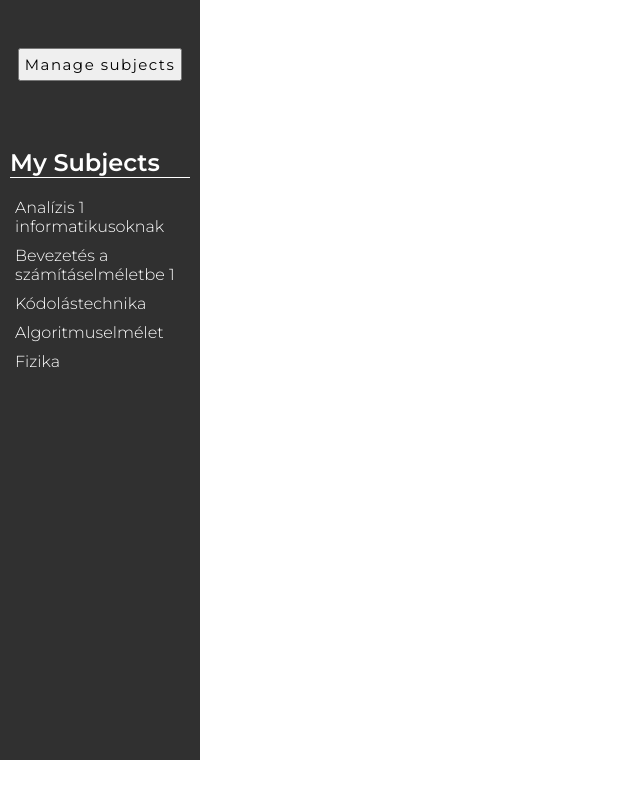
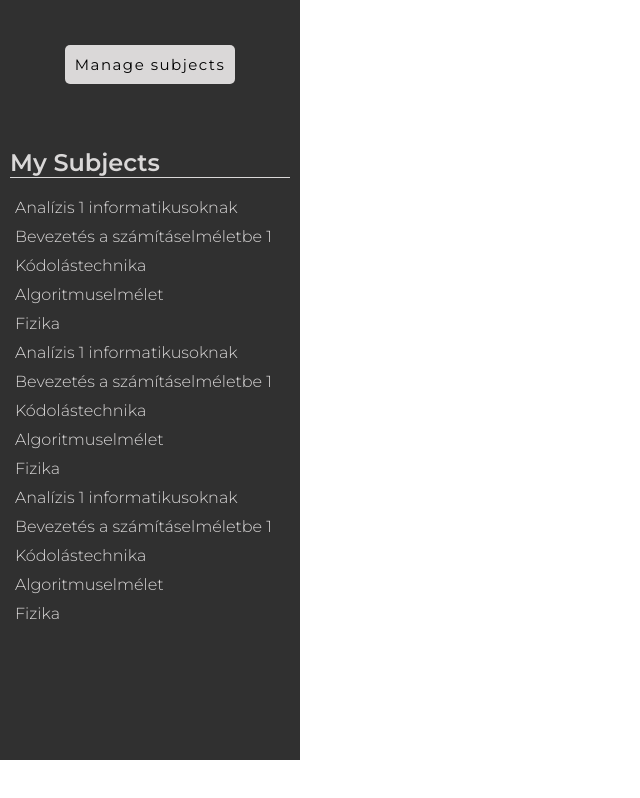
Before and after one commit to abelkalamar/UniWare, an Angular app in the folder frontend/: page / in a window 1280 px wide. Shown: the whole page, without its empty margins (0-640 px from the left). Built offline with nearby package versions, Linux system fonts and the light colour scheme.

Commit message:
work on sideBar css

```diff
--- a/frontend/src/app/components/side-bar/side-bar.component.scss
+++ b/frontend/src/app/components/side-bar/side-bar.component.scss
@@ -2,8 +2,8 @@
   // background-image: url('../../../assets/woods.jpg');
   background-color: #222222ee;
   height: 95vh;
-  width: 200px;
-  color: white;
+  width: 300px;
+  color: rgb(218, 216, 216);
   display: flex;
   flex-direction: column;
 }
@@ -18,10 +18,22 @@
 }
 
 .functions button {
-  padding: 5px;
+  padding: 10px;
   font-size: 15px;
   letter-spacing: 0.1em;
   cursor: pointer;
+  background-color: rgb(218, 216, 216);
+  border: none;
+  border-radius: 5px;
+}
+
+.functions button:hover {
+  background-color: white;
+  box-shadow: -1px 14px 17px -6px rgba(0,0,0,0.75);
+}
+
+.functions button:focus {
+  outline: none;
 }
 
 .subjects {
@@ -33,7 +45,7 @@
   font-size: 24px;
   font-weight: 600;
   margin: 10px 0px 20px 0px;
-  border-bottom: 1px solid white;
+  border-bottom: 1px solid rgb(218, 216, 216);
 }
 
 .subjects .subject {
@@ -45,8 +57,9 @@
 
 .subject:hover {
   text-decoration: underline;
+  color: white;
 }
 
-.subject:active {
-  color: rgb(168, 168, 168);
+.subscriptions {
+  // overflow-y: scroll;
 }
--- a/frontend/src/app/components/side-bar/side-bar.component.ts
+++ b/frontend/src/app/components/side-bar/side-bar.component.ts
@@ -10,7 +10,7 @@ import { SubjectsService } from 'src/app/services/subjects.service';
 })
 export class SideBarComponent implements OnInit {
 
-  private mySubjects: MockSubjects[]
+  private mySubjects: MockSubjects[];
 
   constructor(private service: SubjectsService) { }
 
--- a/frontend/src/app/mock-files/mock_subjects.ts
+++ b/frontend/src/app/mock-files/mock_subjects.ts
@@ -30,5 +30,64 @@ export const mock_subjects: MockSubjects[] = [
     name: "Fizika",
     exp: 420,
     subscriptedUsers: []
+  },
+  {
+    id: "asdgb324",
+    name: "Analízis 1 informatikusoknak",
+    exp: 300,
+    subscriptedUsers: []
+  },
+  {
+    id: "fsdfg6hj",
+    name: "Bevezetés a számításelméletbe 1",
+    exp: 250,
+    subscriptedUsers: []
+  },
+  {
+    id: "fsfvbfb",
+    name: "Kódolástechnika",
+    exp: 400,
+    subscriptedUsers: []
+  },
+  {
+    id: "gtfh6744g",
+    name: "Algoritmuselmélet",
+    exp: 550,
+    subscriptedUsers: []
+  },
+  {
+    id: "rtth45h",
+    name: "Fizika",
+    exp: 420,
+    subscriptedUsers: []
+  },  {
+    id: "asdgb324",
+    name: "Analízis 1 informatikusoknak",
+    exp: 300,
+    subscriptedUsers: []
+  },
+  {
+    id: "fsdfg6hj",
+    name: "Bevezetés a számításelméletbe 1",
+    exp: 250,
+    subscriptedUsers: []
+  },
+  {
+    id: "fsfvbfb",
+    name: "Kódolástechnika",
+    exp: 400,
+    subscriptedUsers: []
+  },
+  {
+    id: "gtfh6744g",
+    name: "Algoritmuselmélet",
+    exp: 550,
+    subscriptedUsers: []
+  },
+  {
+    id: "rtth45h",
+    name: "Fizika",
+    exp: 420,
+    subscriptedUsers: []
   }
 ]
```
